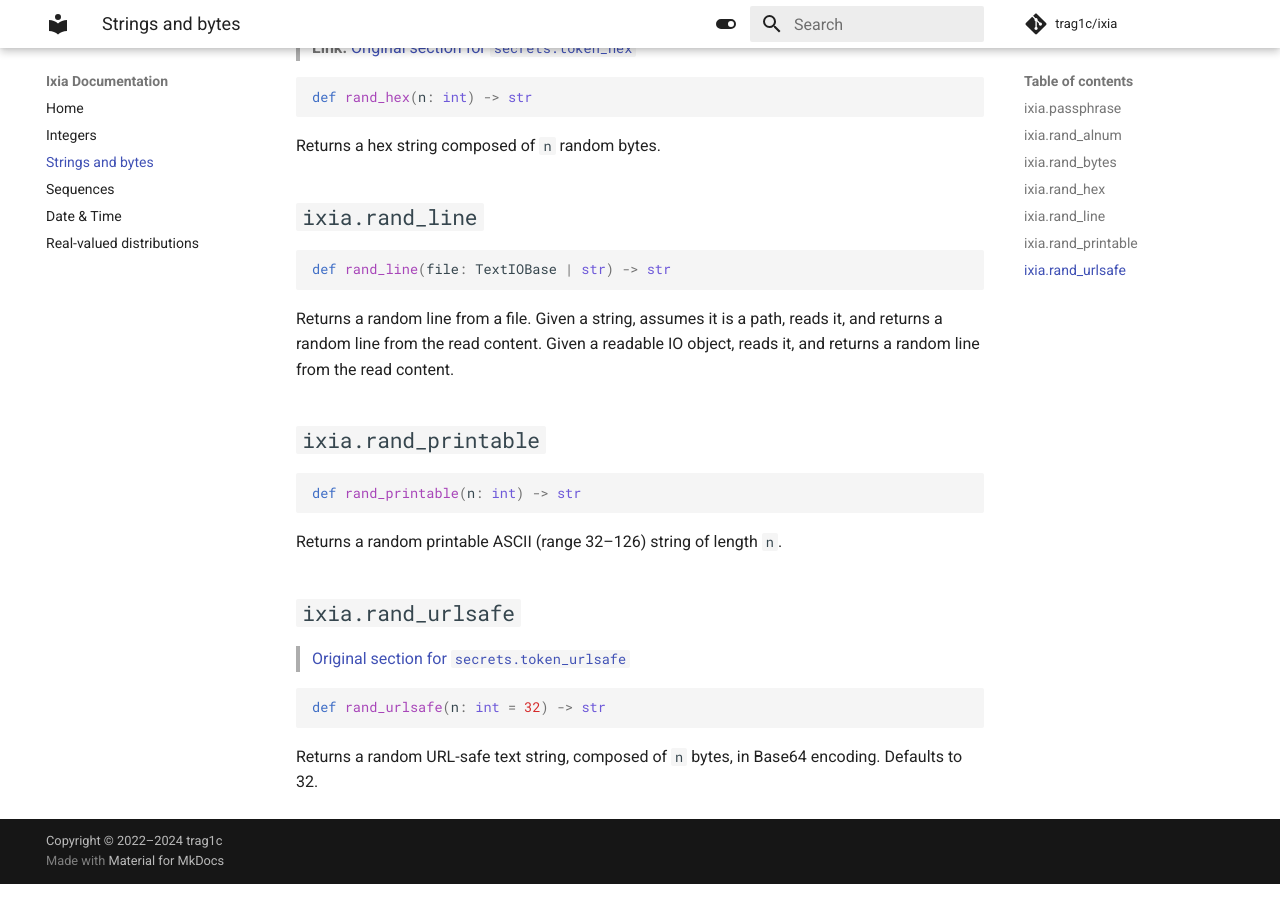
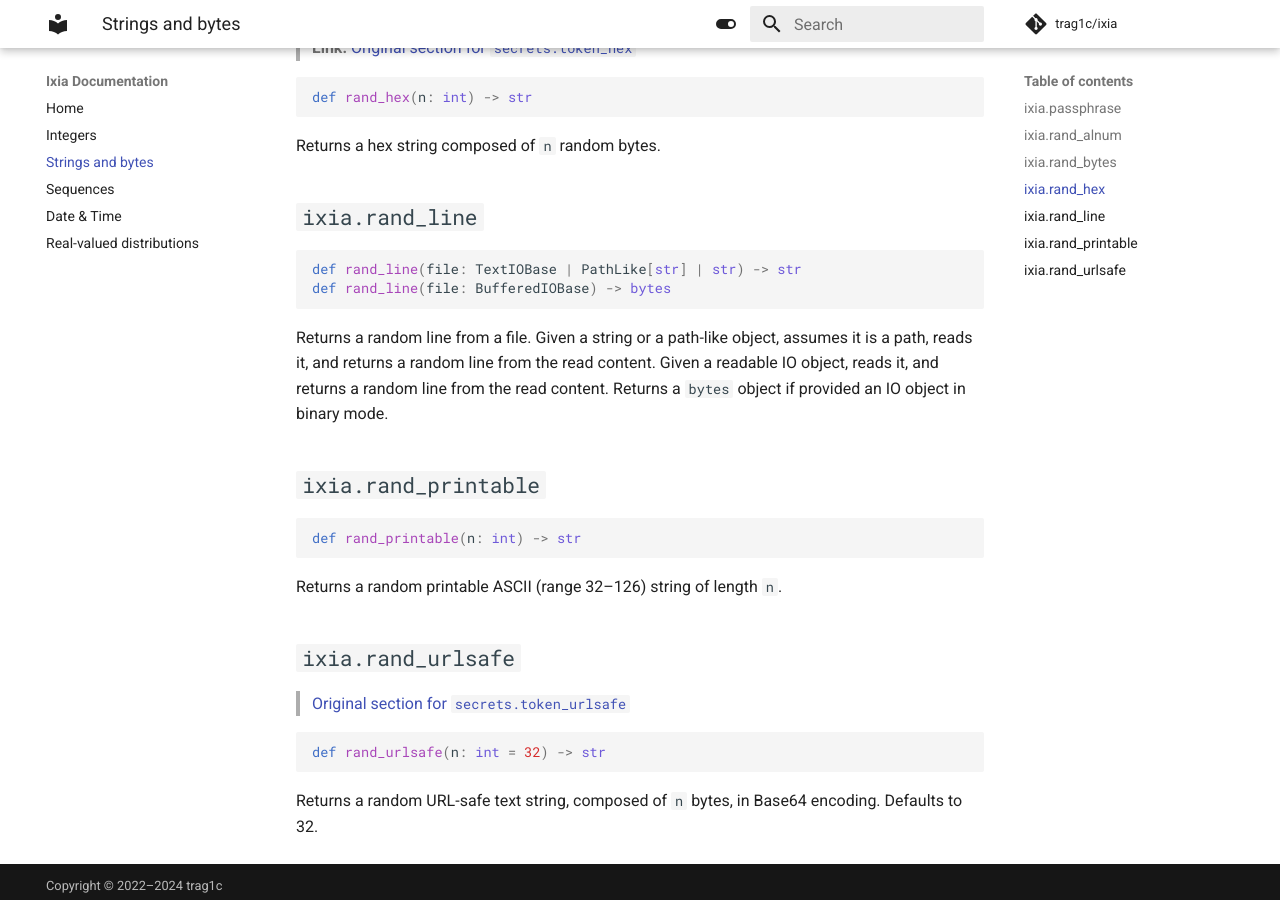
Before and after one commit to trag1c/ixia, an MkDocs documentation site: the page built from docs/strings_and_bytes.md, in a window 1280 px wide and 900 px high, scrolled down 917 px. Built offline with MkDocs 1.6.1 and Material for MkDocs 9.7.7, drawn with Linux system fonts in a browser that asks for light colours; comment, search, counter and statistics services are not loaded; the version menu is left out.

Commit message:
docs: update `ixia.rand_line`

````diff
--- a/docs/strings_and_bytes.md
+++ b/docs/strings_and_bytes.md
@@ -52,12 +52,14 @@ Returns a hex string composed of `n` random bytes.
 ## `ixia.rand_line`
 
 ```py
-def rand_line(file: TextIOBase | str) -> str
+def rand_line(file: TextIOBase | PathLike[str] | str) -> str
+def rand_line(file: BufferedIOBase) -> bytes
 ```
-Returns a random line from a file. Given a string, assumes it is
-a path, reads it, and returns a random line from the read content.
-Given a readable IO object, reads it,
-and returns a random line from the read content.
+
+Returns a random line from a file. Given a string or a path-like object, assumes
+it is a path, reads it, and returns a random line from the read content. Given a
+readable IO object, reads it, and returns a random line from the read content.
+Returns a `bytes` object if provided an IO object in binary mode.
 
 
 ## `ixia.rand_printable`
````
Also changed, not shown: 1 other file.
